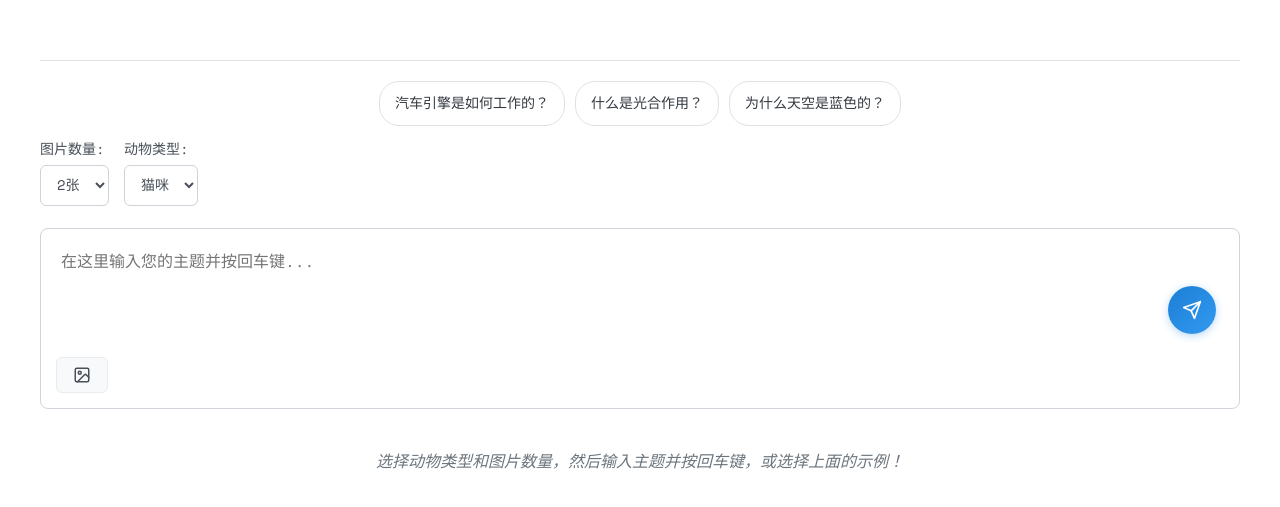
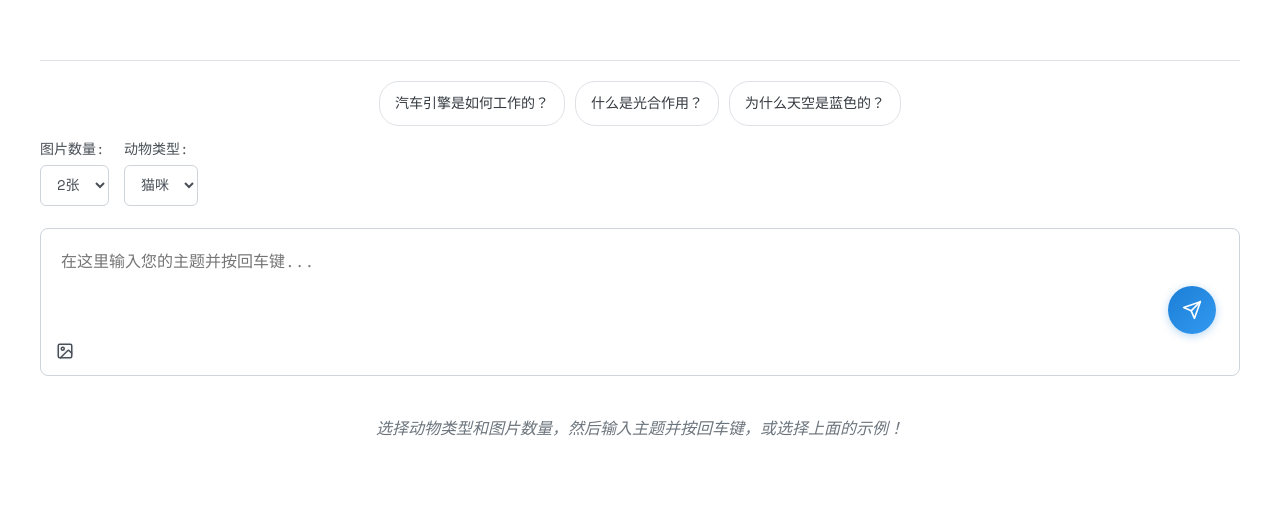
Before and after one commit to cnmzsjbz199328/cat, a plain HTML site: page index.html in a window 1280 px wide. Shown: the part 111-618 px from the top of the page. Drawn offline with nearby package versions, Linux system fonts and the light colour scheme; a web font is replaced by a local one.

Commit message:
refactor: Remove gap and border from prompt box and button for improved layout

```diff
--- a/style.css
+++ b/style.css
@@ -163,7 +163,6 @@ h1 {
 .prompt-box {
   display: flex;
   flex-direction: column-reverse; /* 使输入区在上方，预览区在下方 */
-  gap: 15px;
   border: 1px solid #ced4da;
   border-radius: 8px;
   padding: 15px;
@@ -188,9 +187,7 @@ h1 {
   align-items: center;
   gap: 8px;
   background: #f8f9fa;
-  border: 1px solid #e9ecef;
   border-radius: 6px;
-  padding: 8px 16px;
   cursor: pointer;
   color: #495057;
   font-size: 14px;
```
